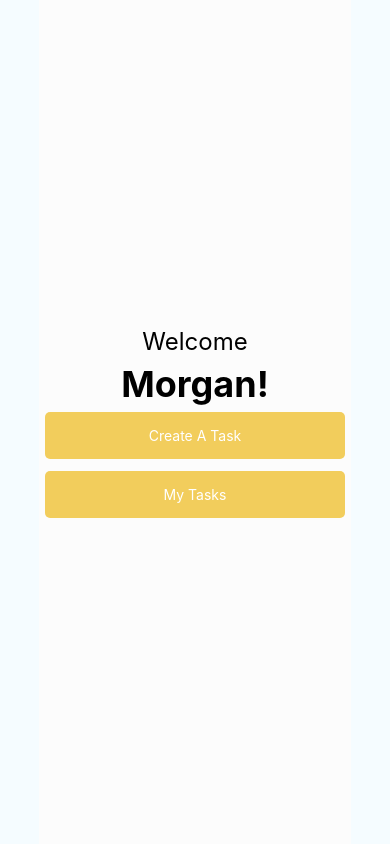
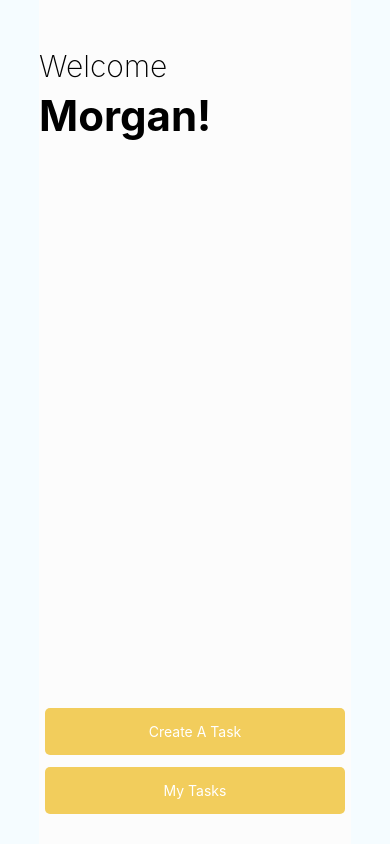
Before and after one commit to kbrantley8/balance-me, a React Native app: screen / in a window 390 px wide. Built offline with nearby package versions, Linux system fonts and the light colour scheme.

Commit message:
styles to welcome screen added

```diff
--- a/app/screens/WelcomeScreen.js
+++ b/app/screens/WelcomeScreen.js
@@ -10,10 +10,14 @@ class WelcomeScreen extends Component {
     render() {
         return (
             <View style={styles.container}>
-              <Text style={styles.welcome}>Welcome</Text>
-              <Text style={styles.user}>{this.props.name}!</Text>
-              <PrimaryButton text='Create A Task' />
-              <PrimaryButton text='My Tasks' />
+              <View style={styles.text}>
+                <Text style={styles.welcome}>Welcome</Text>
+                <Text style={styles.user}>{this.props.name}!</Text>
+              </View>
+              <View style={styles.buttons}>
+                <PrimaryButton text='Create A Task' />
+                <PrimaryButton text='My Tasks' />
+              </View>
             </View>
         );
     }
@@ -23,22 +27,25 @@ class WelcomeScreen extends Component {
 const styles = StyleSheet.create({
     container: {
       flex: 1,
-      justifyContent: 'center',
-      alignItems: 'center',
       backgroundColor: '#FCFCFC',
     },
+    buttons: {
+        flex: 1,
+        justifyContent: 'flex-end',
+        marginBottom: 24
+    },
+    text: {
+        marginTop: 48
+    },
     welcome: {
-        fontSize: 24,
-        padding: 6
+        fontSize: 30,
+        paddingBottom: 6,
+        fontWeight: '200'
     },
     user: {
-        fontSize: 36,
+        fontSize: 42,
         fontWeight: '700'
-    },
-    buttons: {
-
     }
-
   });
 
 
```
